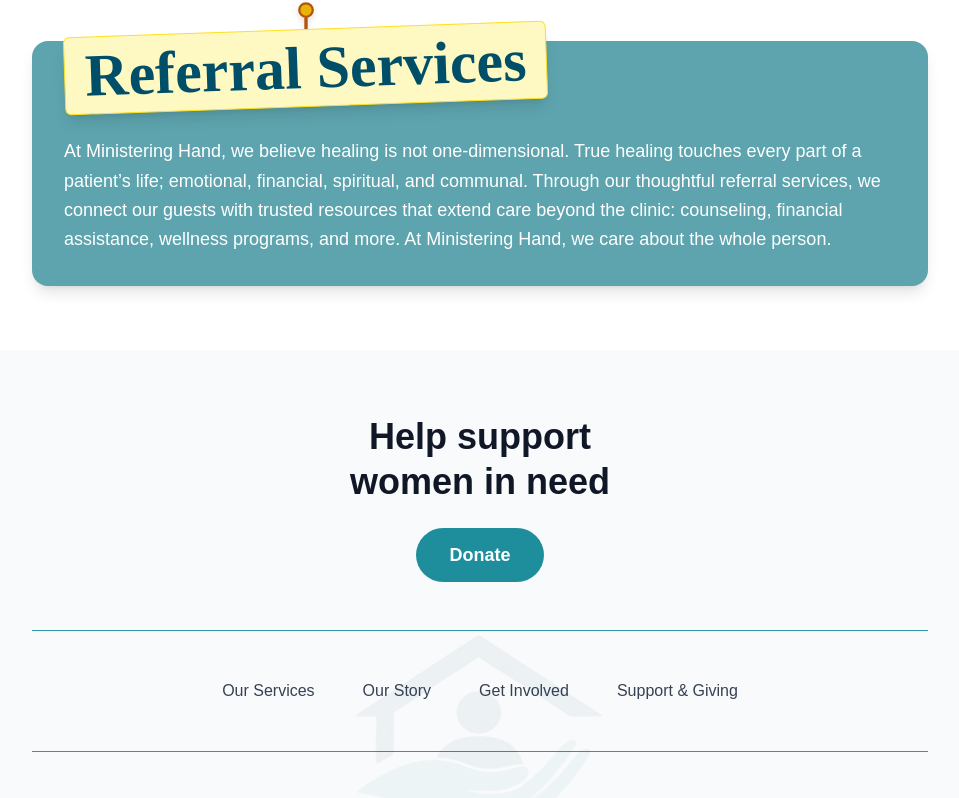
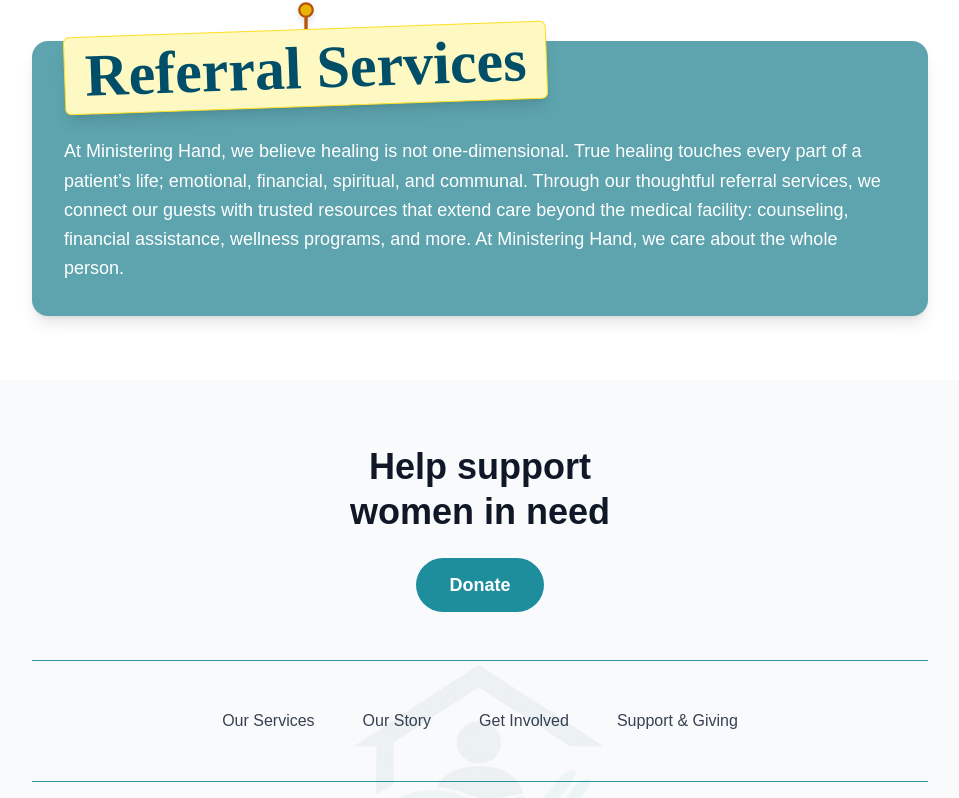
Before and after one commit to jessicasewe/ministering_hand, a Next.js app: page /what-we-do in a window 1280 px wide. Shown: the part 2098-2896 px from the top of the page, without its empty margins (160-1119 px from the left). Built offline with nearby package versions, Linux system fonts and the light colour scheme; a web font is replaced by a local one.

Commit message:
chore: minor updates

```diff
--- a/components/donate/DonatePage.tsx
+++ b/components/donate/DonatePage.tsx
@@ -44,7 +44,7 @@
           <p className="text-lg lg:text-xl text-[#1e8e9d] max-w-xl mx-auto leading-relaxed">
             Ministering Hand Incorporated is a registered 501(c)(3) nonprofit
             organization (EIN: 99-3614985). Your tax-deductible gift helps us
-            break down non-medical barriers to cancer treatment by providing
+            mitigate non-medical barriers to cancer treatment by providing
             cancer patients with a conducive healing environment.
           </p>
         </div>
--- a/components/get-involved/Volunteer.tsx
+++ b/components/get-involved/Volunteer.tsx
@@ -175,7 +175,7 @@
           {/* Section Header */}
           <div className="text-center mb-16">
             <h2 className="text-5xl font-bold text-gray-800 mb-4">
-              Sharing Food, Sharing Moments
+              Sharing Meals & Moments
             </h2>
             <div className="w-24 h-1 bg-[#5da4ae] mx-auto"></div>
           </div>
--- a/components/home/Footer.tsx
+++ b/components/home/Footer.tsx
@@ -122,7 +122,7 @@
             <span className="text-[#1e8e9d] font-semibold">
               Sheltering Hope, Nurturing Strength
             </span>
-            <br />A 501(c)3 nonprofit organization serving women undergoing
+            <br />A 501(c)(3) nonprofit organization serving women undergoing
             cancer treatment.
           </p>
         </div>
--- a/components/home/HeroSection.tsx
+++ b/components/home/HeroSection.tsx
@@ -11,7 +11,7 @@
         <div className="grid grid-cols-1 lg:grid-cols-2 gap-4 lg:gap-6 items-center">
           <div className="space-y-6 lg:ml-8 xl:ml-40">
             <p className="text-sm font-semibold text-gray-600 tracking-wider uppercase">
-              OUR MISSION IS SIMPLE
+              OUR PURPOSE IS SIMPLE
             </p>
 
             <div className="space-y-1">
--- a/components/home/PartnershipSection.tsx
+++ b/components/home/PartnershipSection.tsx
@@ -12,7 +12,7 @@
   {
     title: "Safe Housing",
     content:
-      "We provide safe, temporary housing tailored to each patient's treatment duration within the Duke and UNC Healthcare system. Our housing services are complemented by reliable transportation assistance to ensure patients can attend all their appointments without the stress of logistics. We understand that distance from care can be a significant barrier, so we work to eliminate this obstacle for women facing cancer treatment.",
+      "We provide safe, temporary housing tailored to each patient's treatment duration within the Duke and UNC Healthcare systems. Our housing services are complemented by reliable transportation assistance to ensure patients can attend all their appointments without the stress of logistics. We understand that distance from care can be a significant barrier, so we work to eliminate this obstacle for women facing cancer treatment.",
   },
   {
     title: "Transportation",
--- a/components/what-we-do/Transport&Referral.tsx
+++ b/components/what-we-do/Transport&Referral.tsx
@@ -93,9 +93,9 @@
                     patient’s life; emotional, financial, spiritual, and
                     communal. Through our thoughtful referral services, we
                     connect our guests with trusted resources that extend care
-                    beyond the clinic: counseling, financial assistance,
-                    wellness programs, and more. At Ministering Hand, we care
-                    about the whole person.
+                    beyond the medical facility: counseling, financial
+                    assistance, wellness programs, and more. At Ministering
+                    Hand, we care about the whole person.
                   </p>
                 </div>
               </div>
```
Also changed, not shown: components/about/AboutPage.tsx (+15 -15 lines).
